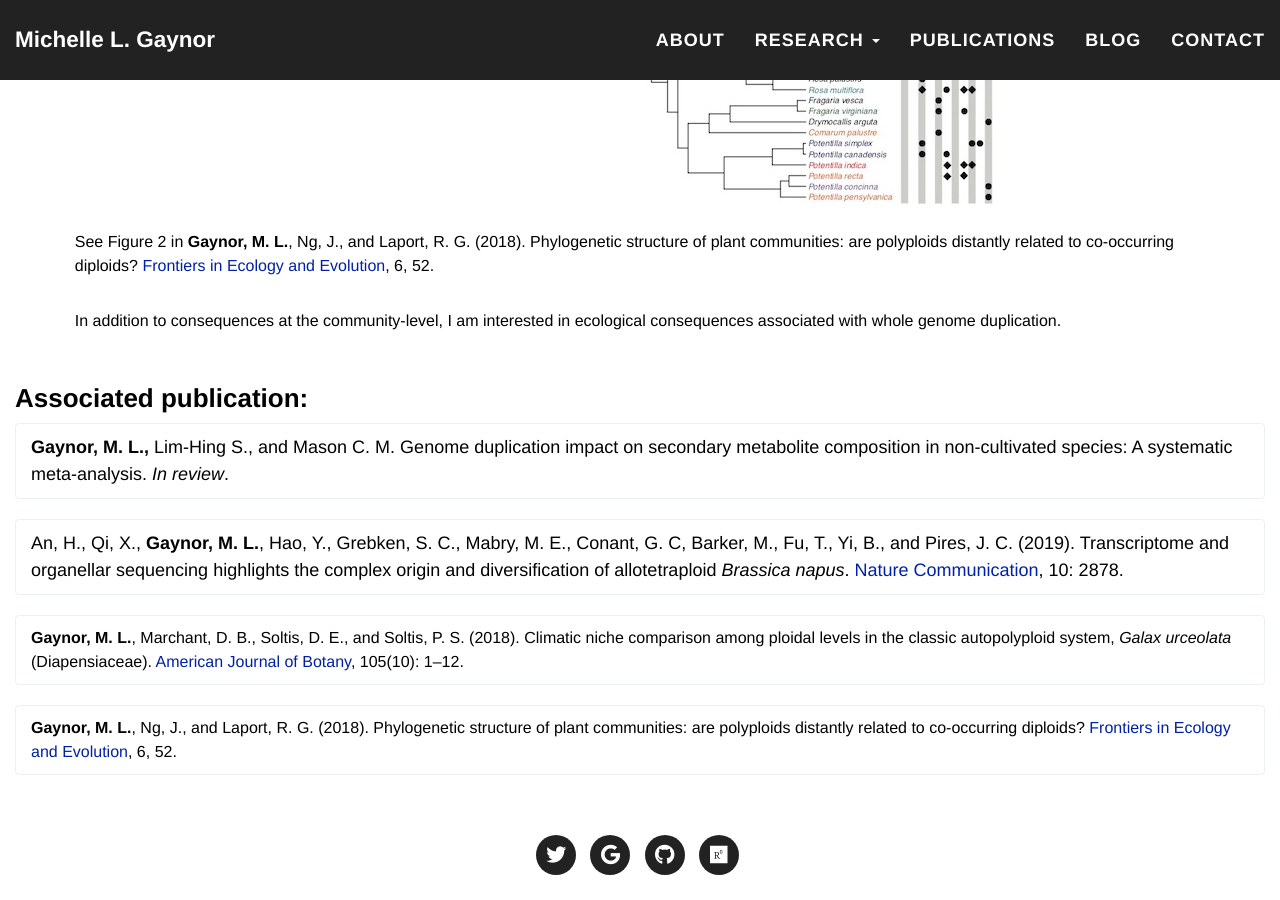
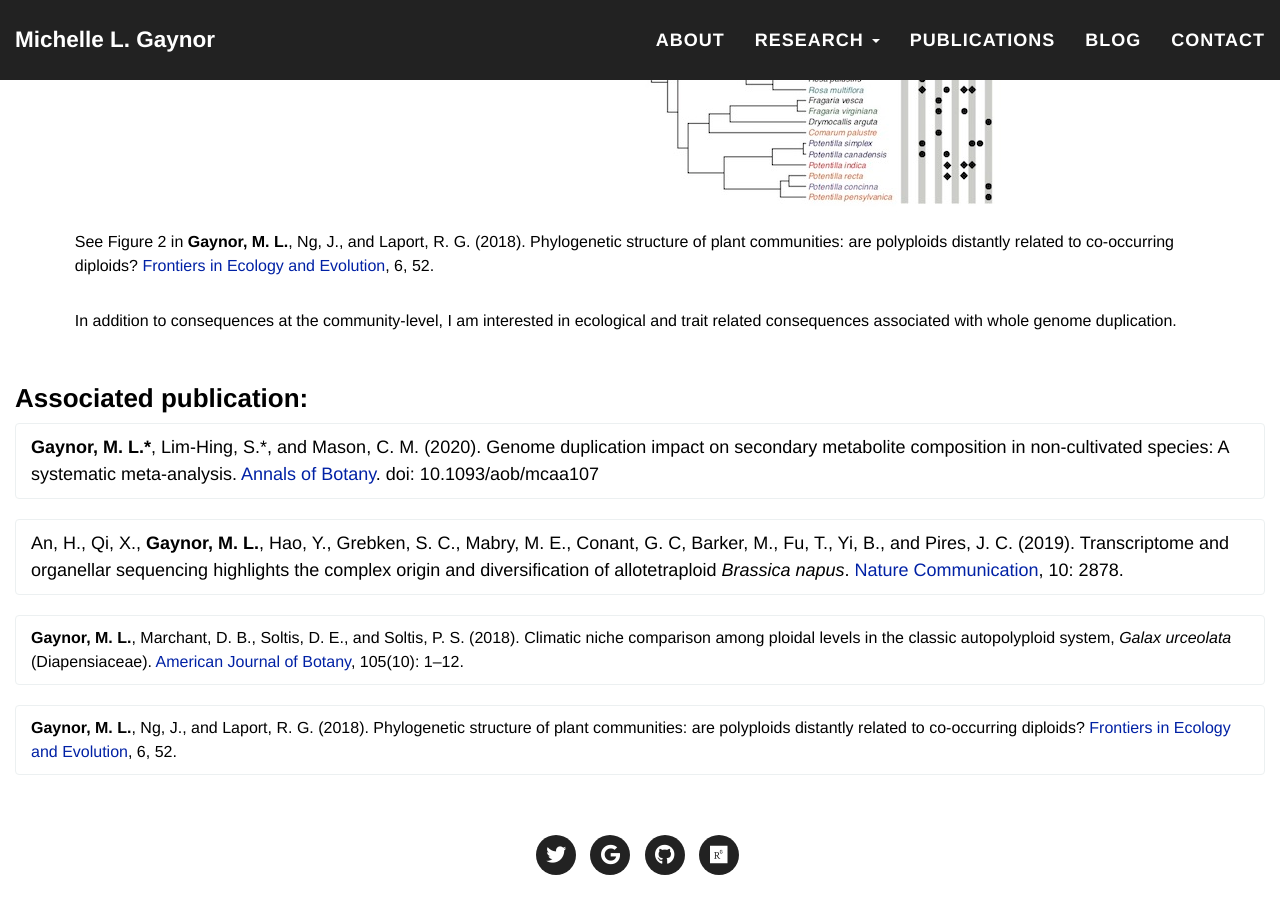
Before and after one commit to mgaynor1/mgaynor1.github.io, a Jekyll site: the page built from research/polyploidy.html, in a window 1280 px wide and 900 px high, scrolled down 833 px. Built offline with Jekyll 4.4.1, drawn with Linux system fonts in a browser that asks for light colours; nearby versions of some CDN libraries.

Commit message:
minor updates

```diff
--- a/about.html
+++ b/about.html
@@ -99,7 +99,7 @@ background: '/img/bg-about.jpg'
                             <div class="timeline-panel">
                                 <div class="timeline-heading">
                                     	<h4 class="subheading" style="font-size: 22px; line-height: 1.5;">CV</h4>
-				    				<p class="text-muted" style="font-size: 15px; line-height: 1.5; color: #000;"><a href="img/about/GaynorCV.pdf">Recent Curriculum vita </a></h4>
+				    				<p class="text-muted" style="font-size: 15px; line-height: 1.5; color: #000;">Recent Curriculum vita is available upon request</h4>
                                 </div>
                                 <div class="timeline-body">
                                     <p class="text-muted"></p>
--- a/publications.html
+++ b/publications.html
@@ -13,10 +13,10 @@ background: '/img/bg-publications.jpg'
 	<p style="font-size: 12px; color: #000000;">ORCID ID: <a href="https://orcid.org/0000-0002-3912-6079">0000-0002-3912-6079</a></p>
 			<div align="left">
 			<div class="list-group">
-			 <p class="list-group-item" style="font-size: 18px; color: #000000;">6. <b>Gaynor, M. L.</b>, Fu, C-N., Gao, L-M., Lu, L-M., Soltis, D. E., and Soltis, P. S. (2020). Biogeography and ecological niche evolution in Diapensiaceae inferred from phylogenetic analysis. Journal of Systematics and Evolution, In press. doi: 10.1111/jse.12646 </p>
+			 <p class="list-group-item" style="font-size: 18px; color: #000000;">6. <b>Gaynor, M. L.</b>, Fu, C-N., Gao, L-M., Lu, L-M., Soltis, D. E., and Soltis, P. S. (2020). Biogeography and ecological niche evolution in Diapensiaceae inferred from phylogenetic analysis. <a href="https://doi.org/10.1111/jse.12646">Journal of Systematics and Evolution</a>. doi: 10.1111/jse.12646 </p>
 				</div>
 			<div class="list-group">
-			<p class= "list-group-item" style="font-size: 18px; color: #000000;">5. <b>Gaynor, M. L.*</b>, Lim-Hing, S.*, and Mason, C. M. (2020). Genome duplication impact on secondary metabolite composition in non-cultivated species: A systematic meta-analysis. Annals of Botany, In press. doi: 10.1093/aob/mcaa107 </p>
+			<p class= "list-group-item" style="font-size: 18px; color: #000000;">5. <b>Gaynor, M. L.*</b>, Lim-Hing, S.*, and Mason, C. M. (2020). Genome duplication impact on secondary metabolite composition in non-cultivated species: A systematic meta-analysis. <a href="https://doi.org/10.1093/aob/mcaa107">Annals of Botany</a>. doi: 10.1093/aob/mcaa107 </p>
 				</div>
 			<div class="list-group">
 					<p class= "list-group-item" style="font-size: 18px; color: #000000;">4. <b>Gaynor, M. L.</b>, Walters, L., and Hoffman, E. A. (2019). Ensuring effective restoration efforts with saltmarsh grass populations by assessing genetic diversity. <a href="https://onlinelibrary.wiley.com/doi/full/10.1111/rec.13014">Restoration Ecology</a>, 27(6): 1452-1462. doi: 10.1111/rec.13014 </p>
--- a/research/polyploidy.html
+++ b/research/polyploidy.html
@@ -18,7 +18,7 @@ permalink: /research/polyploidy.html
 		    	    <p style= "font-size: 16px;color: #000000; text-transform: none;"> See Figure 2 in <b>Gaynor, M. L.</b>, Ng, J., and Laport, R. G. (2018). Phylogenetic structure of plant communities: are polyploids distantly related to co-occurring diploids? <a href="https://www.frontiersin.org/articles/10.3389/fevo.2018.00052/full"> Frontiers in Ecology and Evolution</a>, 6, 52. </p>
 		    </div>
 		    <div class = "col-lg-12">
-		    <p style= "font-size: 16px;color: #000000; text-transform: none; padding-top: 15px;"> In addition to consequences at the community-level, I am interested in ecological consequences associated with whole genome duplication. </p>
+		    <p style= "font-size: 16px;color: #000000; text-transform: none; padding-top: 15px;"> In addition to consequences at the community-level, I am interested in ecological and trait related consequences associated with whole genome duplication. </p>
 		    </div>
 		</div>
 	</div>
@@ -27,7 +27,7 @@ permalink: /research/polyploidy.html
 	<h3 class="section-heading" style="text-transform: none; color: #000000;"> Associated publication:</h3>
 			<div align="left">
 				<div class="list-group">
-					<p class= "list-group-item" style="font-size: 18px; color: #000000;"> <b>Gaynor, M. L.,</b> Lim-Hing S., and Mason C. M. Genome duplication impact on secondary metabolite composition in non-cultivated species: A systematic meta-analysis. <i>In review</i>.</p>
+			<p class= "list-group-item" style="font-size: 18px; color: #000000;"><b>Gaynor, M. L.*</b>, Lim-Hing, S.*, and Mason, C. M. (2020). Genome duplication impact on secondary metabolite composition in non-cultivated species: A systematic meta-analysis. <a href="https://doi.org/10.1093/aob/mcaa107">Annals of Botany</a>. doi: 10.1093/aob/mcaa107 </p>
 				</div>
 				<div class = "list-group">
 						<p class= "list-group-item" style="font-size: 18px; color: #000000;">An, H., Qi, X., <b>Gaynor, M. L.</b>, Hao, Y., Grebken, S. C., Mabry, M. E., Conant, G. C, Barker, M., Fu, T., Yi, B., and Pires, J. C. (2019). Transcriptome and organellar sequencing highlights the complex origin and diversification of allotetraploid <i>Brassica napus</i>. <a href="https://www.nature.com/articles/s41467-019-10757-1"> Nature Communication</a>, 10: 2878. </p>
--- a/research/populationgenetics.html
+++ b/research/populationgenetics.html
@@ -22,7 +22,7 @@ permalink: /research/populationgenetics.html
 		<h3 class="section-heading" style="text-transform: none; color: #000000;"> Associated publication:</h3>
 			<div align="left">
 				<div class="list-group">
-					<p class= "list-group-item" style="font-size: 16px; color: #000000;"> <b>Gaynor, M. L.</b>, Walters, L., andHoffman, E. A. Ensuring effective restoration efforts with saltmarsh grass populations by assessing genetic diversity. <i>Restoration Ecology, In press</i>.</p>
+					<p class= "list-group-item" style="font-size: 18px; color: #000000;"> <b>Gaynor, M. L.</b>, Walters, L., and Hoffman, E. A. (2019). Ensuring effective restoration efforts with saltmarsh grass populations by assessing genetic diversity. <a href="https://onlinelibrary.wiley.com/doi/full/10.1111/rec.13014">Restoration Ecology</a>, 27(6): 1452-1462. doi: 10.1111/rec.13014 </p>
 				</div>
 				<div class = "list-group">
 						<p class= "list-group-item" style="font-size: 18px; color: #000000;">An, H., Qi, X., <b>Gaynor, M. L.</b>, Hao, Y., Grebken, S. C., Mabry, M. E., Conant, G. C, Barker, M., Fu, T., Yi, B., and Pires, J. C. (2019). Transcriptome and organellar sequencing highlights the complex origin and diversification of allotetraploid <i>Brassica napus</i>. <a href="https://www.nature.com/articles/s41467-019-10757-1"> Nature Communication</a>, 10: 2878. </p>
```
Also changed, not shown: 1 other file.
